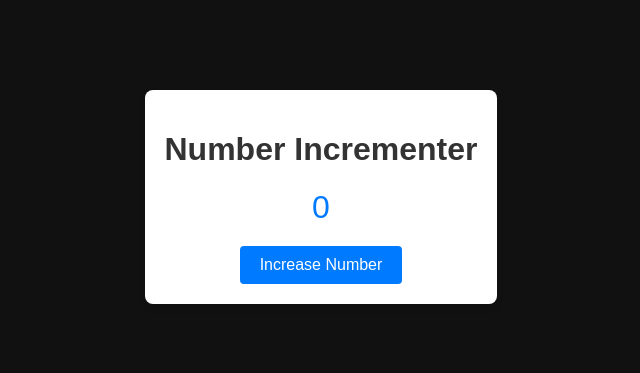
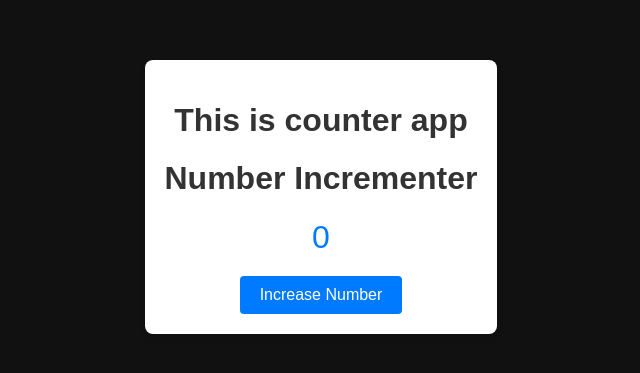
Before and after one commit to bui-quangviet/what-is-git, a plain HTML site: page index.html in a window 1280 px wide. Shown: the part 203-576 px from the top of the page, without its empty margins (319-959 px from the left). Drawn offline with Linux system fonts and the light colour scheme.

Commit message:
update html file

```diff
--- a/index.html
+++ b/index.html
@@ -8,6 +8,7 @@
 </head>
 <body>
     <div class="container">
+        <h1>This is counter app</h1>
         <h1>Number Incrementer</h1>
         <p id="number-display">0</p>
         <button id="increment-button">Increase Number</button>
```
